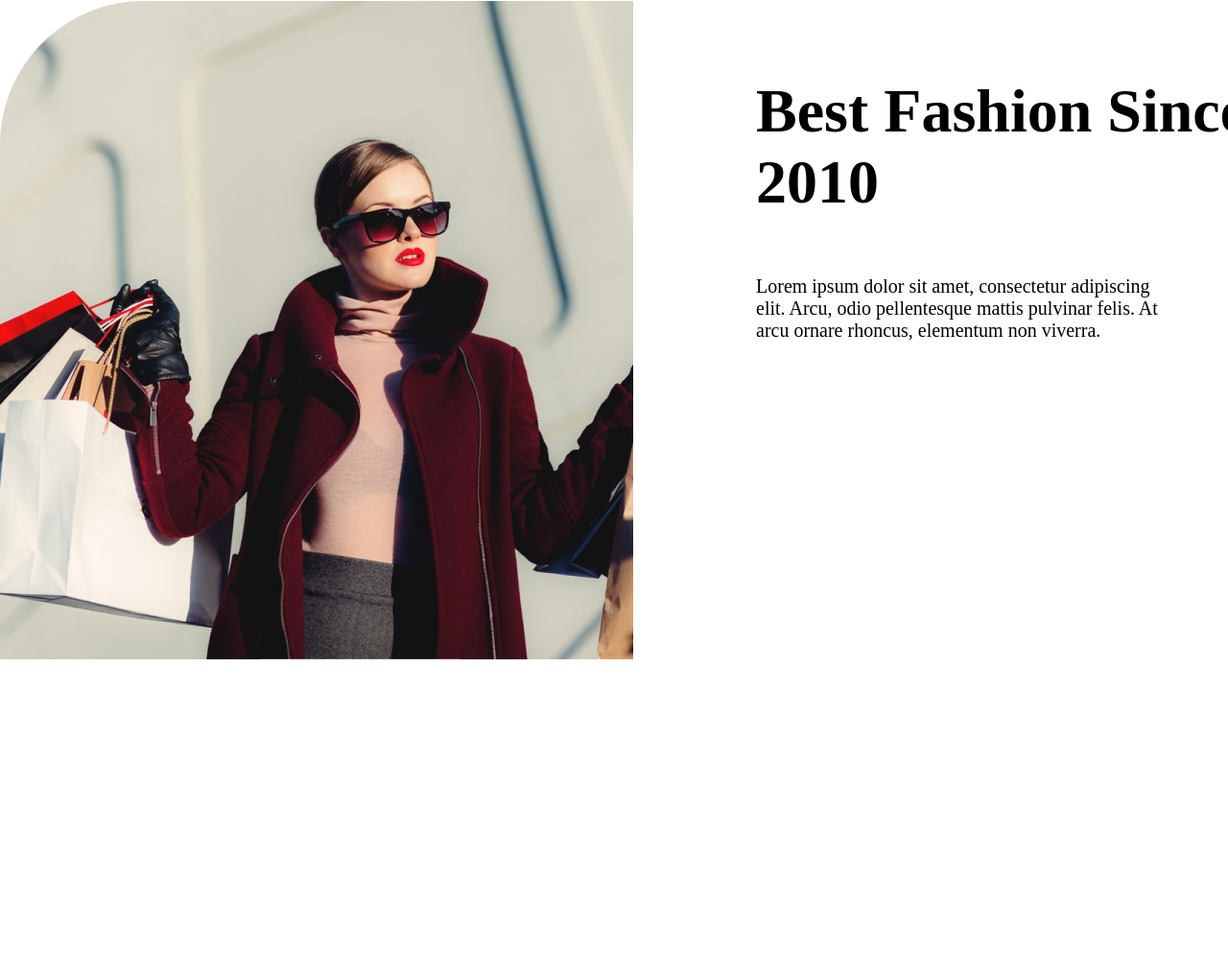
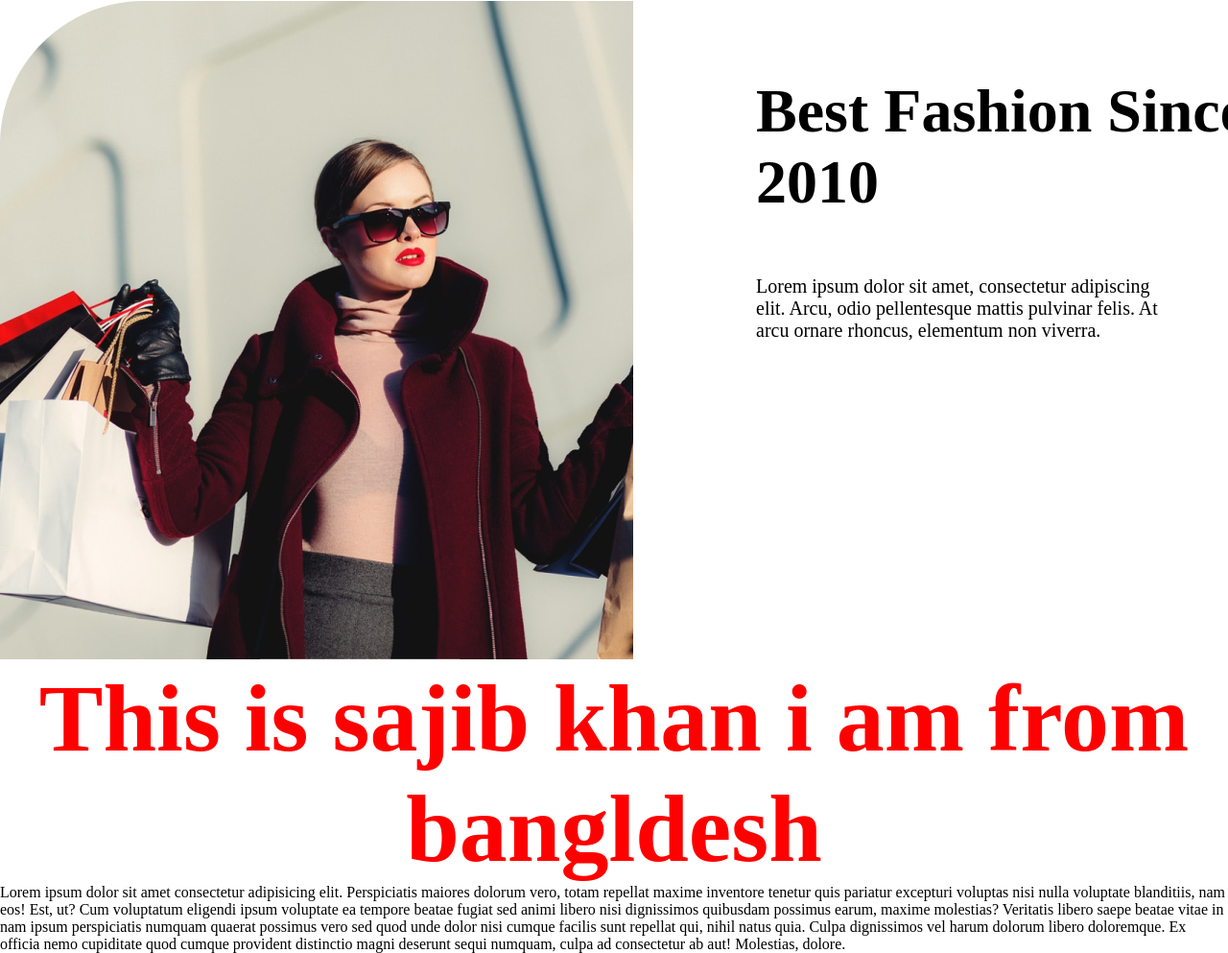
Before and after one commit to intesmern2401/Fresh, a plain HTML site: page index.html in a window 1280 px wide. Shown: the part 2027-3020 px from the top of the page at 96% size. Before the commit the page ends 2718 px from the top, so only its background shows below. Drawn offline with Linux system fonts and the light colour scheme; a web font is replaced by a local one.

Commit message:
para added

```diff
--- a/index.html
+++ b/index.html
@@ -133,6 +133,11 @@
 
      =============================== -->
 
+     <section class="footer">
+        <h1>This is sajib khan i am from bangldesh</h1>
+        <p>Lorem ipsum dolor sit amet consectetur adipisicing elit. Perspiciatis maiores dolorum vero, totam repellat maxime inventore tenetur quis pariatur excepturi voluptas nisi nulla voluptate blanditiis, nam eos! Est, ut? Cum voluptatum eligendi ipsum voluptate ea tempore beatae fugiat sed animi libero nisi dignissimos quibusdam possimus earum, maxime molestias? Veritatis libero saepe beatae vitae in nam ipsum perspiciatis numquam quaerat possimus vero sed quod unde dolor nisi cumque facilis sunt repellat qui, nihil natus quia. Culpa dignissimos vel harum dolorum libero doloremque. Ex officia nemo cupiditate quod cumque provident distinctio magni deserunt sequi numquam, culpa ad consectetur ab aut! Molestias, dolore.</p>
+     </section>
+
 
 </body>
 </html>
--- a/style.css
+++ b/style.css
@@ -256,3 +256,9 @@ nav{
 /* ======================
  best part end
 ===================== */
+
+.footer h1{
+    font-size: 100px;
+    color: red;
+    text-align: center;
+}
```
